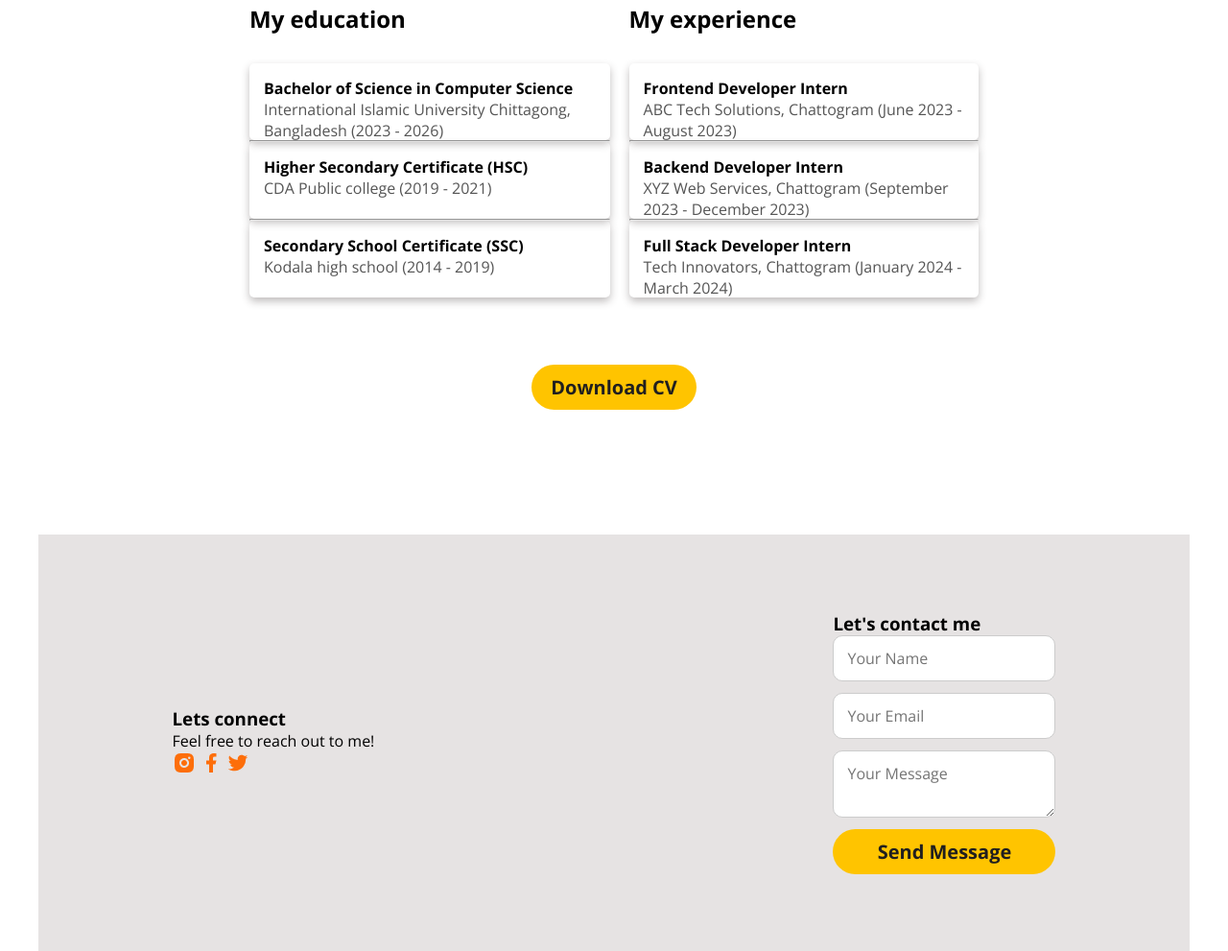
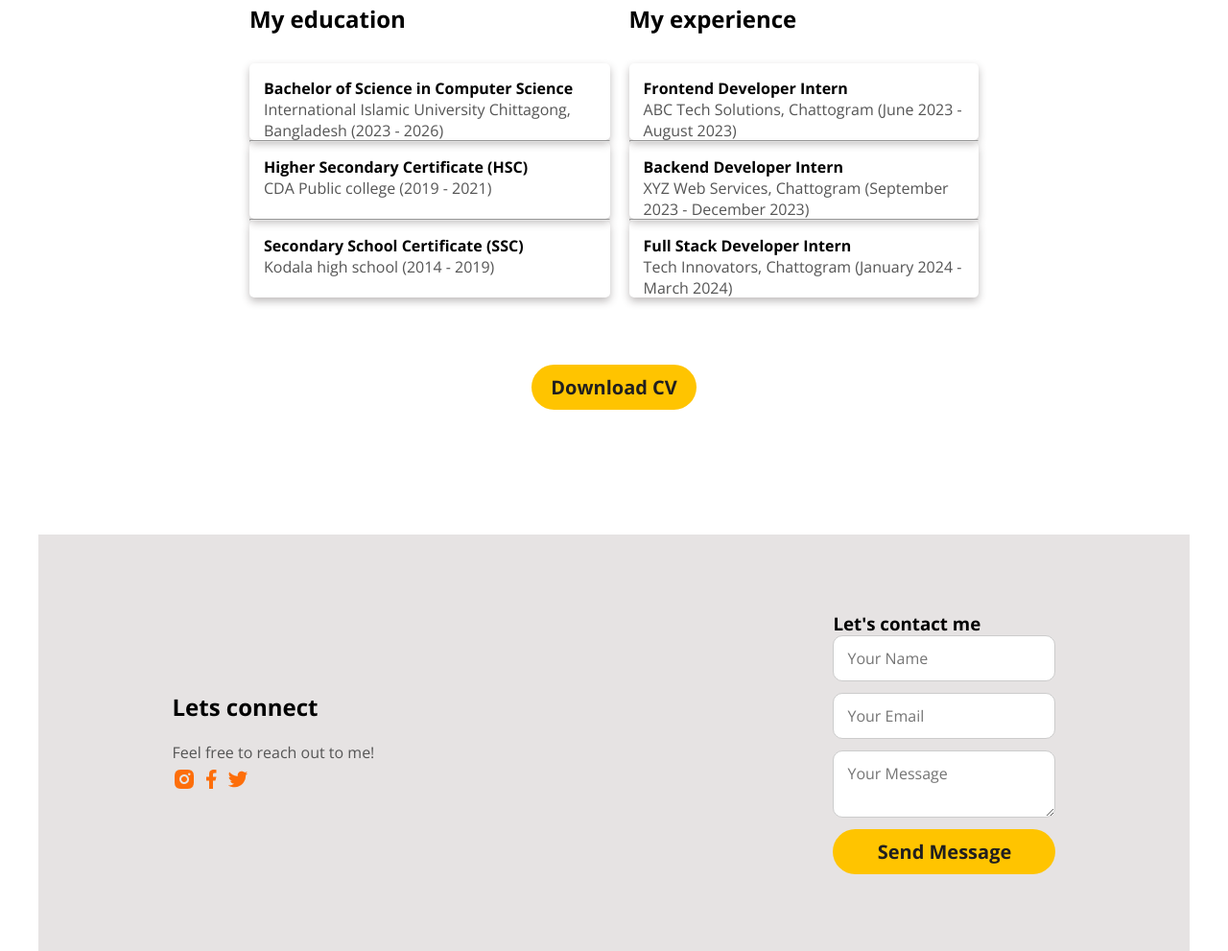
Before and after one commit to bakar8440/web_dev_portfolio, a plain HTML site: page index.html in a window 1280 px wide. Shown: the part 2047-3038 px from the top of the page at 96% size. Drawn offline with nearby package versions, Linux system fonts and the light colour scheme.

Commit message:
update footer

```diff
--- a/css/style.css
+++ b/css/style.css
@@ -254,6 +254,19 @@ footer{
     text-align: left;
 }
 
+.footer .reach h3{
+    font-size: 24px;
+    font-weight: 700;
+    margin-bottom: 20px;
+}
+
+.footer .reach p{
+    font-size: 16px;
+    font-weight: 400;
+    color: #555;
+    margin-bottom:5px;
+}
+
 .footer .social-icons{
     display:flex;
     gap: 16px;
--- a/index.html
+++ b/index.html
@@ -136,7 +136,7 @@
 
     </main>
     <footer class=" footer bg-secondary">
-        <div class="footer-column">
+        <div class="footer-column reach">
             <h3>Lets connect</h3>
             <p>Feel free to reach out to me!</p>
             <div class="social-links">
```
